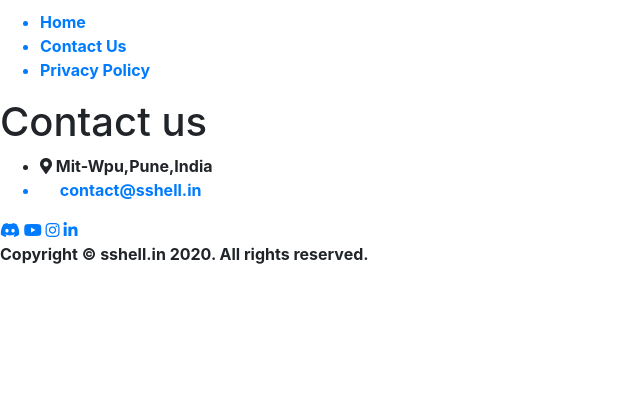
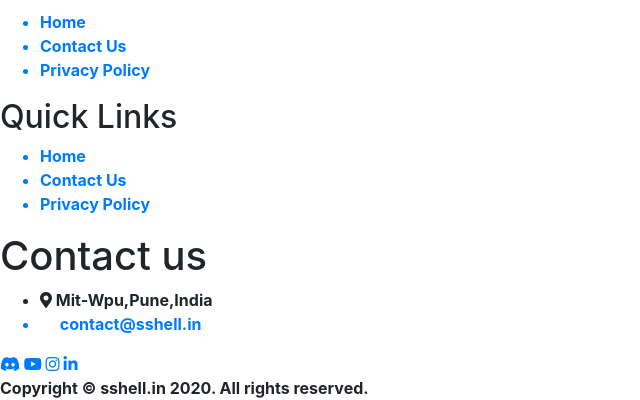
Before and after one commit to subodhk01/sshell.in, a Django app: page / in a window 1280 px wide. Shown: the part 2086-2486 px from the top of the page, without its empty margins (0-640 px from the left). Before the commit the page ends 2350 px from the top, so only its background shows below. Run offline with Django 3.2, Linux system fonts and the light colour scheme; parts of the project's set-up code (start-up, migrations or seed data) failed here and were passed over; some libraries are stand-ins or nearby versions.

Commit message:
Update footer.html

```diff
--- a/authentication/templates/layouts/footer.html
+++ b/authentication/templates/layouts/footer.html
@@ -22,6 +22,18 @@
             </ul>
         </div>
         <div class="footer-items">
+             <h2>Quick Links</h2>
+                <ul>
+                    <a href="/">
+                        <li>Home</li>
+                    </a>
+                    <a href="/contact.html">
+                        <li>Contact Us</li>
+                    </a>
+            <a href="/PrivacyPolicy.html">
+                                    <li>Privacy Policy</li>
+                                            </a>
+                </ul>
 
         </div>
         <div class="footer-items">
```
